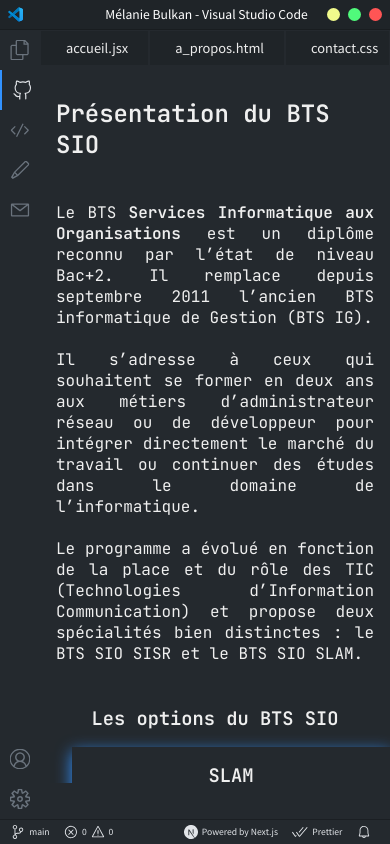
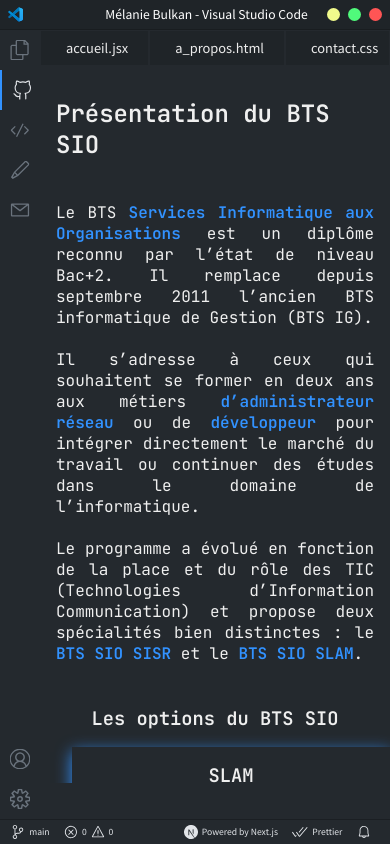
Before and after one commit to Melanie-devv/portfolio, a Next.js app: page /bts in a window 390 px wide. Built offline with nearby package versions, Linux system fonts and the light colour scheme.

Commit message:
responsive for project image modal window

```diff
--- a/pages/bts.jsx
+++ b/pages/bts.jsx
@@ -18,8 +18,8 @@ const GithubPage = ({ repos, user }) => {
     <div className={styles.body} style={{ opacity, transition: 'opacity 0.5s' }}>
       <h2>Présentation du BTS SIO</h2><br/><br/>
       <p>Le BTS <b>Services Informatique aux Organisations</b> est un diplôme reconnu par l’état de niveau Bac+2. Il remplace depuis septembre 2011 l’ancien BTS informatique de Gestion (BTS IG).</p><br/>
-      <p>Il s’adresse à ceux qui souhaitent se former en deux ans aux métiers d’administrateur réseau ou de développeur pour intégrer directement le marché du travail ou continuer des études dans le domaine de l’informatique.</p><br />
-      <p>Le programme a évolué en fonction de la place et du rôle des TIC (Technologies d’Information Communication) et propose deux spécialités bien distinctes : le BTS SIO SISR et le BTS SIO SLAM.</p><br/><br/>
+      <p>Il s’adresse à ceux qui souhaitent se former en deux ans aux métiers <b>d’administrateur réseau</b> ou de <b>développeur</b> pour intégrer directement le marché du travail ou continuer des études dans le domaine de l’informatique.</p><br />
+      <p>Le programme a évolué en fonction de la place et du rôle des TIC (Technologies d’Information Communication) et propose deux spécialités bien distinctes : le <b>BTS SIO SISR</b> et le <b>BTS SIO SLAM</b>.</p><br/><br/>
 
       <h3 style={{textAlign: "center"}}>Les options du BTS SIO</h3>
       <div className={styles.optionContainer}>
--- a/styles/GithubPage.module.css
+++ b/styles/GithubPage.module.css
@@ -28,6 +28,10 @@
   text-align: justify;
 }
 
+.body p b {
+  color: var(--accent-color);
+}
+
 @media screen and (max-width: 900px) {
   .optionContainer {
     flex-wrap: wrap;
```
